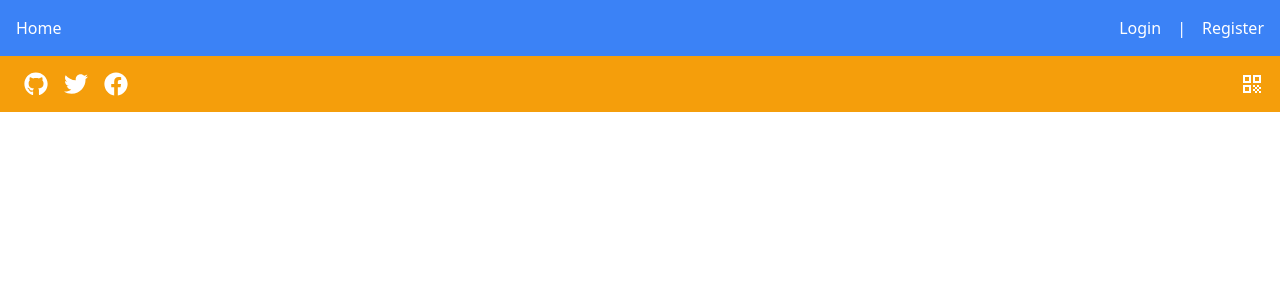
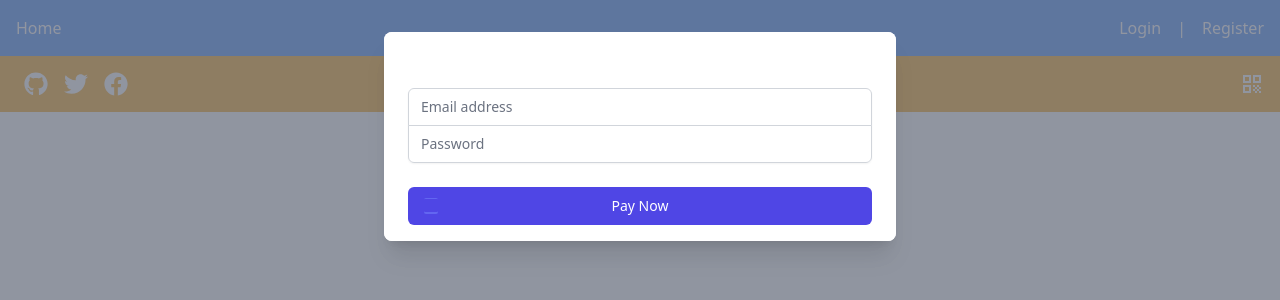
Before and after one commit to andrii-kuznichenko/restaurant-app, a React (Vite) app in the folder client/: page / in a window 1280 px wide. Shown: the top 300 px of the page. Built offline with nearby package versions, Linux system fonts and the light colour scheme; no server answers.

Commit message:
adjusted styling.. still need

```diff
--- a/client/src/App.jsx
+++ b/client/src/App.jsx
@@ -7,6 +7,7 @@
 import Header from "./components/Header";
 import { AuthTableContext } from "./context/AuthTable";
 import { AuthContext } from "./context/Auth";
+import UserPayment from "./components/UserPayment";
 
 function App() {
   const { table, loading } = useContext(AuthTableContext);
@@ -14,6 +15,7 @@
     <>
     <>{!loading && <>{table ? <p></p> : <Header  />}</>}</>
       <Main />
+      <UserPayment />
       <Footer />
     </>
   );
--- a/client/src/components/UserPayment.jsx
+++ b/client/src/components/UserPayment.jsx
@@ -13,8 +13,35 @@
     setTimeout(() => {
       setProcessing(false);
       setSuccess(true);
+      setTimeout(() => {
+        setShowModal(false);
+      }, 3000);
     }, 2000);
   };
+  function Spinner() {
+    return (
+      <svg
+        className="animate-spin -ml-1 mr-3 h-5 w-5 text-blue-500"
+        xmlns="http://www.w3.org/2000/svg"
+        fill="none"
+        viewBox="0 0 24 24"
+      >
+        <circle
+          className="opacity-25"
+          cx="12"
+          cy="12"
+          r="10"
+          stroke="currentColor"
+          strokeWidth="4"
+        ></circle>
+        <path
+          className="opacity-75"
+          fill="currentColor"
+          d="M4 12a8 8 0 018-8V0C5.373 0 0 5.373 0 12h4zm2 5.291A7.962 7.962 0 014 12H0c0 3.042 1.135 5.824 3 7.938l3-2.647z"
+        ></path>
+      </svg>
+    );
+  }
 
   return (
     <div>
@@ -30,37 +57,72 @@
             <div className="inline-block align-bottom bg-white rounded-lg text-left overflow-hidden shadow-xl transform transition-all sm:my-8 sm:align-middle sm:max-w-lg sm:w-full">
               <div className="bg-white px-4 pt-5 pb-4 sm:p-6 sm:pb-4">
                 {processing ? (
-                  <p>Payment processing, please wait...</p>
+                  <div>
+                    <Spinner />
+                    <p>Payment processing... Please wait</p>
+                  </div>
                 ) : success ? (
-                  <p>Success! Have a lovely day.</p>
+                  <p>Success!</p>
                 ) : (
-                  <form onSubmit={handleSubmit}>
-                    <label>
-                      Email:
+                  <form onSubmit={handleSubmit} className="mt-8 space-y-6">
+                    <input type="hidden" name="remember" value="true" />
+                    <div className="rounded-md shadow-sm -space-y-px">
+                      <div>
+                        <label htmlFor="email-address" className="sr-only">
+                          Email address
+                        </label>
                         <input
+                          id="email-address"
+                          name="email"
                           type="email"
+                          autoComplete="email"
+                          required
+                          className="appearance-none rounded-none relative block w-full px-3 py-2 border border-gray-300 placeholder-gray-500 text-gray-900 rounded-t-md focus:outline-none focus:ring-indigo-500 focus:border-indigo-500 focus:z-10 sm:text-sm"
+                          placeholder="Email address"
                           value={email}
                           onChange={(e) => setEmail(e.target.value)}
+                        />
+                      </div>
+                      <div>
+                        <label htmlFor="password" className="sr-only">
+                          Password
+                        </label>
+                        <input
+                          id="password"
+                          name="password"
+                          type="password"
+                          autoComplete="current-password"
                           required
-                        className="mt-1 block w-full rounded-md border-gray-300 shadow-sm focus:border-indigo-300 focus:ring focus:ring-indigo-200 focus:ring-opacity-50"
-                      />
-                    </label>
-                    <label>
-                      Password:
-                      <input
-                        type="password"
+                          className="appearance-none rounded-none relative block w-full px-3 py-2 border border-gray-300 placeholder-gray-500 text-gray-900 rounded-b-md focus:outline-none focus:ring-indigo-500 focus:border-indigo-500 focus:z-10 sm:text-sm"
+                          placeholder="Password"
                           value={password}
                           onChange={(e) => setPassword(e.target.value)}
-                        required
-                        className="mt-1 block w-full rounded-md border-gray-300 shadow-sm focus:border-indigo-300 focus:ring focus:ring-indigo-200 focus:ring-opacity-50"
                         />
-                    </label>
+                      </div>
+                    </div>
+                    <div>
                       <button
                         type="submit"
-                      className="mt-3 inline-flex justify-center py-2 px-4 border border-transparent shadow-sm text-sm font-medium rounded-md text-white bg-indigo-600 hover:bg-indigo-700 focus:outline-none focus:ring-2 focus:ring-offset-2 focus:ring-indigo-500"
+                        className="group relative w-full flex justify-center py-2 px-4 border border-transparent text-sm font-medium rounded-md text-white bg-indigo-600 hover:bg-indigo-700 focus:outline-none focus:ring-2 focus:ring-offset-2 focus:ring-indigo-500"
                       >
+                        <span className="absolute left-0 inset-y-0 flex items-center pl-3">
+                          <svg
+                            className="h-5 w-5 text-indigo-500 group-hover:text-indigo-400"
+                            xmlns="http://www.w3.org/2000/svg"
+                            viewBox="0 0 20 20"
+                            fill="currentColor"
+                            aria-hidden="true"
+                          >
+                            <path
+                              fillRule="evenodd"
+                              d="M5 2a2 2 0 00-2 2v12a2 2 0 002 2h10a2 2 0 002-2V4a2 2 0 00-2-2H5zm11 14H4a1 1 0 01-1-1V4a1 1 0 011-1h12a1 1 0 011 1v11a1 1 0 01-1 1z"
+                              clipRule="evenodd"
+                            />
+                          </svg>
+                        </span>
                         Pay Now
                       </button>
+                    </div>
                   </form>
                 )}
               </div>
```
Lines whose indentation alone changed are shown as unchanged.
